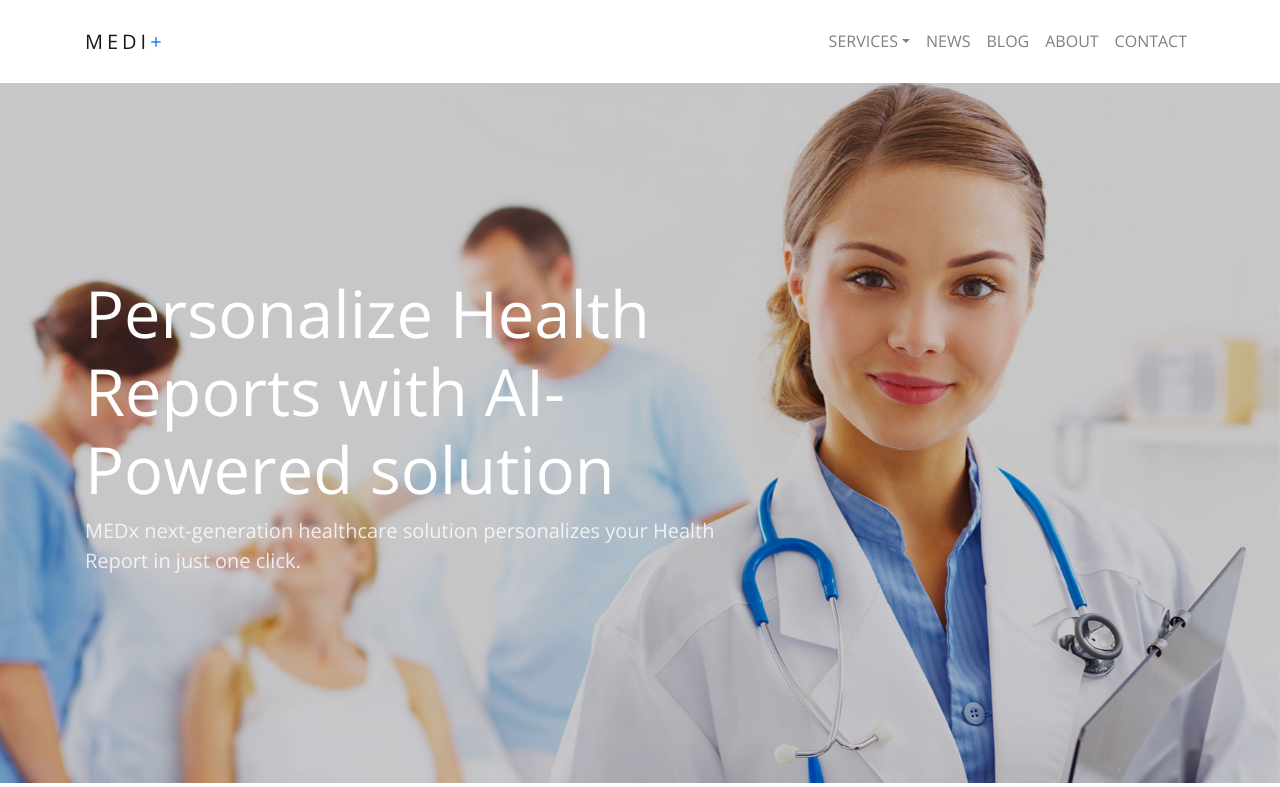
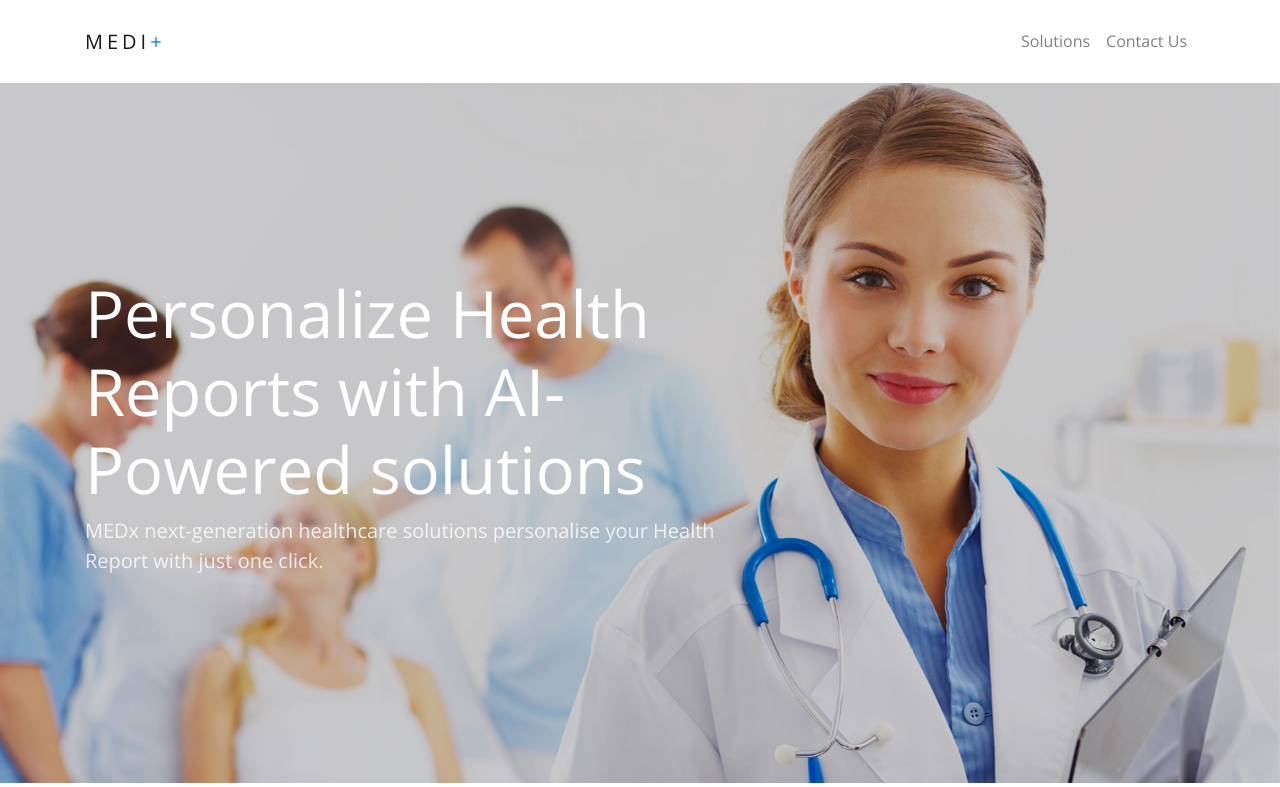
Before and after one commit to ag602/medstartup, a Django app: page / in a window 1280 px wide. Shown: the top 787 px of the page. Run offline with Django 3.2, Linux system fonts and the light colour scheme; some libraries are stand-ins or nearby versions; some web fonts are replaced.

Commit message:
update base.html

```diff
--- a/medx/templates/base/base.html
+++ b/medx/templates/base/base.html
@@ -36,16 +36,11 @@
           <div class="collapse navbar-collapse" id="navbarsExample05">
             <ul class="navbar-nav ml-auto">
 
-              <li class="nav-item dropdown">
-                <a class="nav-link dropdown-toggle" href="services.html" id="dropdown04" data-toggle="dropdown" aria-haspopup="true" aria-expanded="false">SERVICES</a>
-                <div class="dropdown-menu" aria-labelledby="dropdown04">
-                  <a class="dropdown-item" href="#">Tests</a>
-                  <a class="dropdown-item" href="#">Reports</a>
-                </div>
-
+              <li class="nav-item">
+                <a class="nav-link" href="contact">Solutions</a>
               </li>
 
-              <li class="nav-item">
+              <!-- <li class="nav-item">
                 <a class="nav-link" href="home  ">NEWS</a>
               </li>
                 <li class="nav-item">
@@ -53,9 +48,9 @@
               </li>
               <li class="nav-item">
                 <a class="nav-link" href="about.html">ABOUT</a>
-              </li>
+              </li> -->
               <li class="nav-item">
-                <a class="nav-link" href="contact">CONTACT</a>
+                <a class="nav-link" href="contact">Contact Us</a>
               </li>
             </ul>
           </div>
@@ -82,8 +77,8 @@
         <div class="container">
           <div class="row slider-text align-items-center">
             <div class="col-md-7 col-sm-12 element-animate">
-              <h2>Personalize Health Reports with AI-Powered solution</h2>
-              <p>MEDx next-generation healthcare solution personalizes your Health Report in just one click.</p>
+              <h2>Personalize Health Reports with AI-Powered solutions</h2>
+              <p>MEDx next-generation healthcare solutions personalise your Health Report with just one click.</p>
             </div>
           </div>
         </div>
@@ -100,7 +95,7 @@
     <footer class="site-footer" role="contentinfo">
       <div class="container">
         <div class="row mb-5 element-animate">
-          <div class="col-md-4 mb-5" style="margin-top:6em">
+          <!-- <div class="col-md-4 mb-5" style="margin-top:6em">
             <h3>Services</h3>
             <ul class="footer-link list-unstyled">
               <li><a href="#">Find a doctor</a></li>
@@ -117,7 +112,7 @@
               <li><a href="#">Health Care Professional News</a></li>
               <li><a href="#">Events &amp; Conferences</a></li>
             </ul>
-          </div>
+          </div> -->
 
           <div class="col-md-4 mb-5" style="margin-top:6em">
             <h3>Location &amp; Contact</h3>
```
